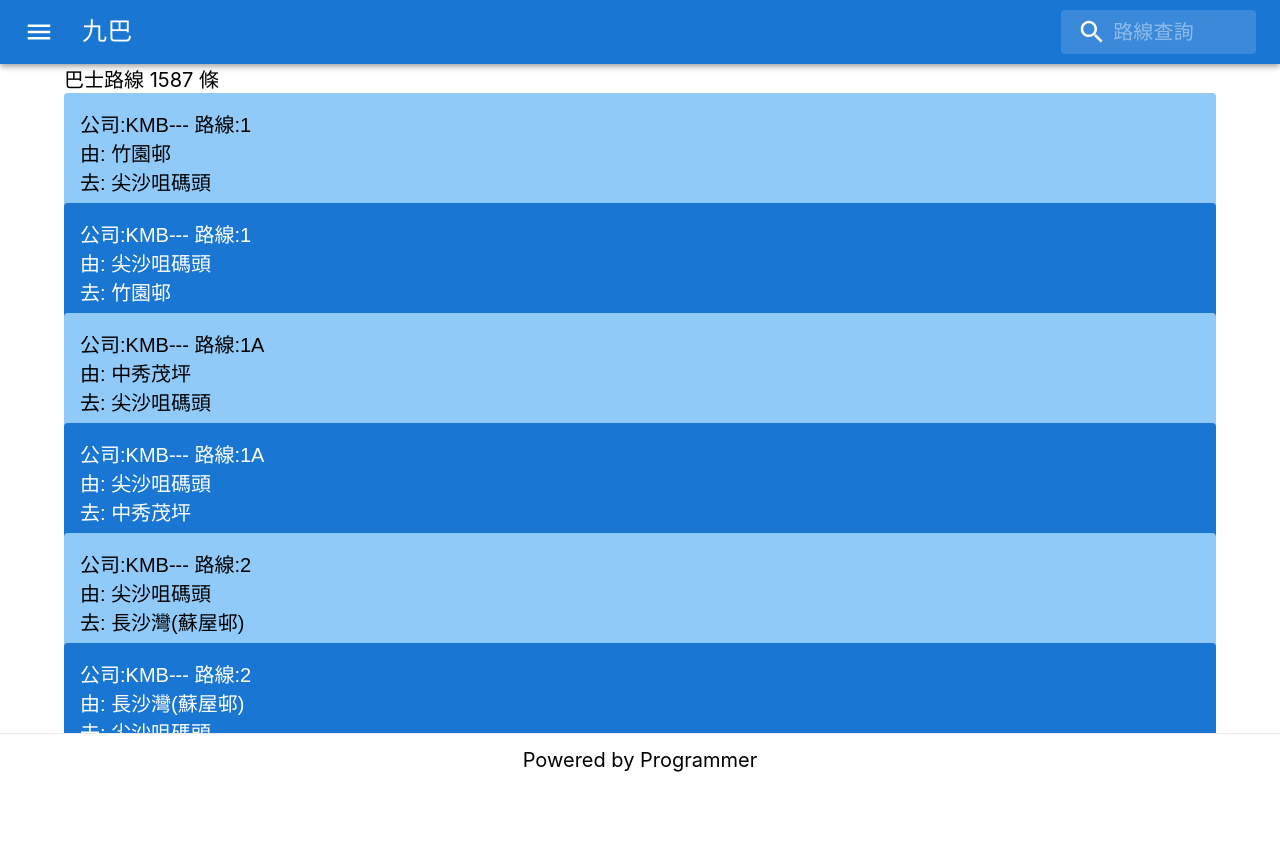
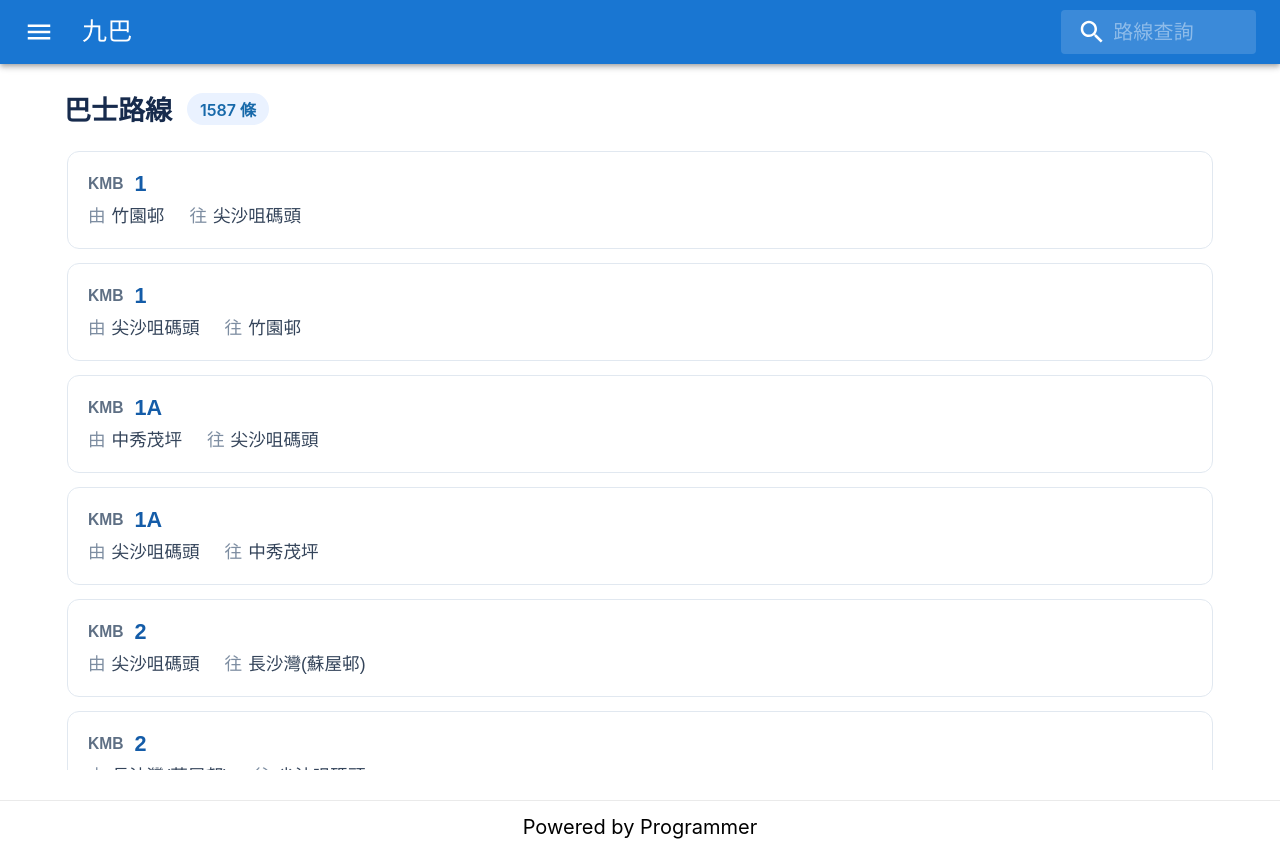
Before and after one commit to mtedwin/busEtaWeb, a Next.js app: page / in a window 1280 px wide. Before the commit the page ends 800 px from the top, so only its background shows below. Built offline with nearby package versions, Linux system fonts and the light colour scheme.

Commit message:
refactor: improve layout and styling in AllBusPage and GeneralLayout components

```diff
--- a/components/Layout/index.tsx
+++ b/components/Layout/index.tsx
@@ -18,7 +18,7 @@ export default function GeneralLayout({ children }: { children: any, }) {
             {<AppDrawer isOpened={isOpened} toggleDrawer={toggleDrawer}/>}
 
             <SearchAppBar toggleDrawer={toggleDrawer} />
-            <Container>
+            <Container maxWidth="lg">
                 {children}
             </Container>
             <PageFooter />
--- a/pages/AllBusPage.tsx
+++ b/pages/AllBusPage.tsx
@@ -11,12 +11,10 @@ import { useBusSelectedStore } from '../stores/bus-select-store';
 import { useFontSelectedStore } from '../stores/font-size-store';
 import CircularProgress from '@mui/material/CircularProgress';
 import Box from '@mui/system/Box';
-import Typography from '@mui/material/Typography';
 
 
 export default function AllBusPage() {
 
-    const [windowWidth, setWindowWidth] = useState(0);
     const [windowHeight, setWindowHeight] = useState(0);
     const [allBus, setAllBus] = useState<BusInfo[]>([]);
     const [showNoSearchResult, setShowNoSearchResult] = useState<boolean>(false);
@@ -31,54 +29,38 @@ export default function AllBusPage() {
     } = useBusSelectedStore()
 
     let resizeWindow = () => {
-        setWindowWidth(window.innerWidth);
         setWindowHeight(window.innerHeight);
     };
 
-    const Rows = ({ index, style }: { index: number, style: any }) => (
-        <div style={style}>
+    const Rows = ({ index, style }: { index: number, style: React.CSSProperties }) => {
+        const bus = allBus[index];
 
-            <Card sx={{
-                // minWidth: 200,
-                bgcolor:
-                    (
-                        (index % 2) ?
-                            'primary.main' : '#90caf9'
-                    ),
-
-                color: ((index % 2) ? ('white') : ('black'))
-                // , margin: 0.3
-            }}>
-                <Typography sx={{ padding: 0 }}>
+        return (
+            <div className={styles.row} style={style}>
+                <Card className={styles.card} elevation={0}>
                     <CardActionArea
+                        className={styles.cardAction}
                         onClick={() => {
-                            // setSelectedBus(allBus[index]);
-                            setBusSelected(allBus[index]);
-                            // alert(allBus[index].route);
-                            router.push({
-                                pathname: '/BusLineDetailPage',
-                            });
+                            setBusSelected(bus);
+                            router.push({ pathname: '/BusLineDetailPage' });
                         }}
-                        sx={{ fontSize:  fontSizeSelected }}
+                        sx={{ fontSize: fontSizeSelected }}
                     >
-                        <CardContent>
-                            <div  >
-                                公司:{allBus[index].co}
-                                ---
-                                路線:{allBus[index].route}
+                        <CardContent className={styles.cardContent}>
+                            <div className={styles.routeHeader}>
+                                <span className={styles.company}>{bus.co}</span>
+                                <span className={styles.route}>{bus.route}</span>
                             </div>
-                            <div >
-                                由: {allBus[index].orig_tc}
-                            </div>
-                            <div >
-                                去: {allBus[index].dest_tc}
+                            <div className={styles.locations}>
+                                <span><span className={styles.label}>由</span>{bus.orig_tc}</span>
+                                <span><span className={styles.label}>往</span>{bus.dest_tc}</span>
                             </div>
                         </CardContent>
                     </CardActionArea>
-                </Typography>
                 </Card>
             </div>
-    )
+        );
+    }
 
     async function fetchData(thissearchText: string) {
         try {
@@ -121,16 +103,21 @@ export default function AllBusPage() {
                 </Box>
             ) : (
                 allBus.length ? (<>
-                    <div>巴士路線 {allBus.length} 條</div>
-
+                    <section className={styles.page}>
+                        <div className={styles.heading}>
+                            <h1>巴士路線</h1>
+                            <span className={styles.count}>{allBus.length} 條</span>
+                        </div>
                         <FixedSizeList
-                        height={windowHeight * 0.8}
+                            className={styles.list}
+                            height={Math.max(windowHeight * 0.78, 240)}
                             itemCount={allBus.length}
-                        itemSize={110}
-                        width={windowWidth * 0.9}
+                            itemSize={112}
+                            width="100%"
                         >
                             {Rows}
                         </FixedSizeList>
+                    </section>
                 </>
                 ) : (<>
                     <Box display="flex" sx={{ justifyContent: 'center', padding: 5 }}>
--- a/pages/Setting.tsx
+++ b/pages/Setting.tsx
@@ -44,7 +44,7 @@ export default function SettingPage() {
             </Box>
 
             <Box padding={2}>
-                版本 2.6
+                版本 2.7
             </Box>
 
         </GeneralLayout>
--- a/styles/AllBusPage.module.css
+++ b/styles/AllBusPage.module.css
@@ -1,151 +1,113 @@
-.container {
-    padding: 0 0 ;
+.page {
+  width: 100%;
+  padding: 1.25rem 0 1.5rem;
 }
 
-  .main {
-    min-height: 50vh;
-    padding: 1rem 0;
-    flex: 1;
+.heading {
   display: flex;
-    flex-direction: column;
-    /* justify-content: center; */
   align-items: center;
+  gap: 0.75rem;
+  margin: 0 0 0.9rem;
 }
 
-
-  .footer {
-    display: flex;
-    flex: 1;
-    padding: 2rem 0;
-    border-top: 1px solid #eaeaea;
-    justify-content: center;
-    align-items: center;
+.heading h1 {
+  margin: 0;
+  color: #172b4d;
+  font-size: 1.35rem;
+  font-weight: 700;
 }
 
-  .footer a {
-    display: flex;
-    justify-content: center;
-    align-items: center;
-    flex-grow: 1;
+.count {
+  padding: 0.2rem 0.65rem;
+  border-radius: 999px;
+  background: #eaf2ff;
+  color: #1769aa;
+  font-size: 0.8rem;
+  font-weight: 600;
 }
 
-  .title a {
-    color: #0070f3;
-    text-decoration: none;
+.list {
+  width: 100%;
+  scrollbar-color: #b7c8dc transparent;
+  scrollbar-width: thin;
 }
 
-  .title a:hover,
-  .title a:focus,
-  .title a:active {
-    text-decoration: underline;
-  }
-
-  .title {
-    margin: 0;
-    line-height: 1.15;
-    font-size: 4rem;
-  }
-
-  .title,
-  .description {
-    text-align: center;
-  }
-
-  .description {
-    margin: 4rem 0;
-    line-height: 1.5;
-    font-size: 1.5rem;
-  }
-
-  .code {
-    background: #fafafa;
-    border-radius: 5px;
-    padding: 0.75rem;
-    font-size: 1.1rem;
-    font-family: Menlo, Monaco, Lucida Console, Liberation Mono, DejaVu Sans Mono,
-      Bitstream Vera Sans Mono, Courier New, monospace;
-  }
-
-  .grid {
-    display: flex;
-    align-items: center;
-    justify-content: center;
-    flex-wrap: wrap;
-    max-width: 800px;
+.row {
+  box-sizing: border-box;
+  padding: 0.25rem 0.15rem 0.55rem;
 }
 
 .card {
-    margin: 1rem;
-    padding: 1.5rem;
-    text-align: left;
-    color: inherit;
-    text-decoration: none;
-    border: 1px solid #eaeaea;
-    border-radius: 10px;
-    transition: color 0.15s ease, border-color 0.15s ease;
-    max-width: 300px;
+  height: 100%;
+  overflow: hidden;
+  border: 1px solid #e1e8f0;
+  border-radius: 12px !important;
+  background: #fff;
+  transition: border-color 150ms ease, box-shadow 150ms ease;
 }
 
-  .card:hover,
-  .card:focus,
-  .card:active {
-    color: #0070f3;
-    border-color: #0070f3;
+.card:hover {
+  border-color: #90b8e8;
+  box-shadow: 0 3px 12px rgb(34 73 120 / 10%);
 }
 
-  .card h2 {
-    margin: 0 0 1rem 0;
-    font-size: 1.5rem;
+.cardAction {
+  height: 100%;
 }
 
-  .card p {
-    margin: 0;
-    font-size: 1.25rem;
-    line-height: 1.5;
+.cardContent {
+  display: flex;
+  height: 100%;
+  box-sizing: border-box;
+  flex-direction: column;
+  justify-content: center;
+  gap: 0.35rem;
+  padding: 0.8rem 1rem !important;
 }
 
-  .logo {
-    height: 1em;
-    margin-left: 0.5rem;
+.routeHeader {
+  display: flex;
+  align-items: center;
+  gap: 0.55rem;
 }
 
-  .rightBox
-  {
-    position: relative;
-    padding: 5px 10;
-    float:right;
+.company {
+  color: #5e6f84;
+  font-size: 0.78em;
+  font-weight: 600;
 }
 
-  .leftBox
-  {
-    position: relative;
-    padding: 5px 10;
-    float:left;
+.route {
+  color: #145ca8;
+  font-size: 1.08em;
+  font-weight: 700;
 }
 
-  .boxCenter
-  {
-    justify-content: center;
-    align-items: center;
+.locations {
+  display: flex;
+  flex-wrap: wrap;
+  column-gap: 1.25rem;
+  row-gap: 0.15rem;
+  color: #34445a;
+  font-size: 0.88em;
+  line-height: 1.4;
 }
 
+.label {
+  margin-right: 0.3rem;
+  color: #7d8da1;
+}
 
 @media (max-width: 600px) {
-    .grid {
-      width: 100%;
-      flex-direction: column;
+  .page {
+    padding-top: 0.9rem;
+  }
+
+  .heading h1 {
+    font-size: 1.2rem;
+  }
+
+  .cardContent {
+    padding: 0.65rem 0.8rem !important;
   }
 }
-
-  @media (prefers-color-scheme: dark) {
-    .card,
-    .footer {
-      border-color: #222;
-    }
-    .code {
-      background: #111;
-    }
-    .logo img {
-      filter: invert(1);
-    }
-  }
```
Lines whose indentation alone changed are shown as unchanged.
